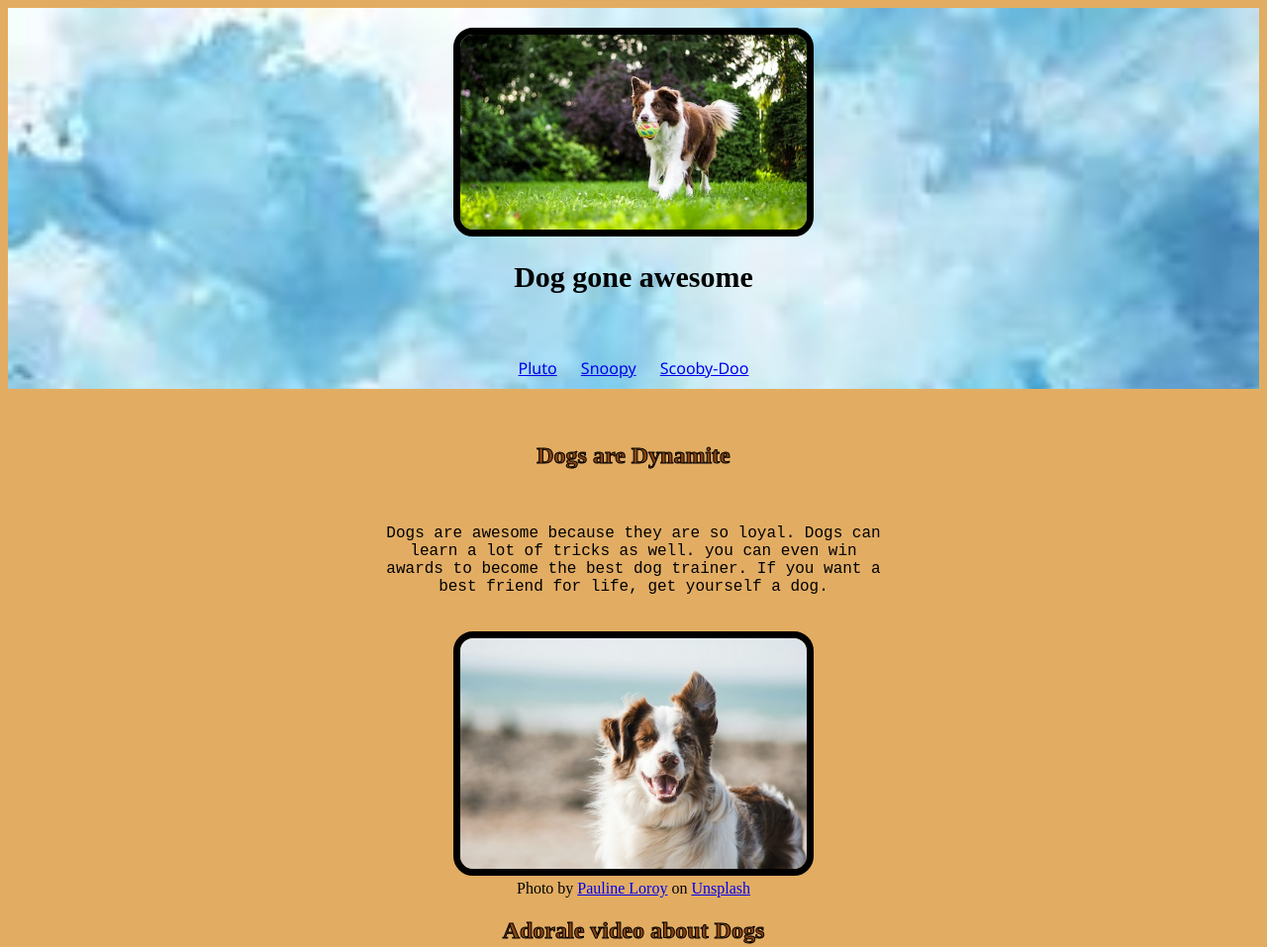
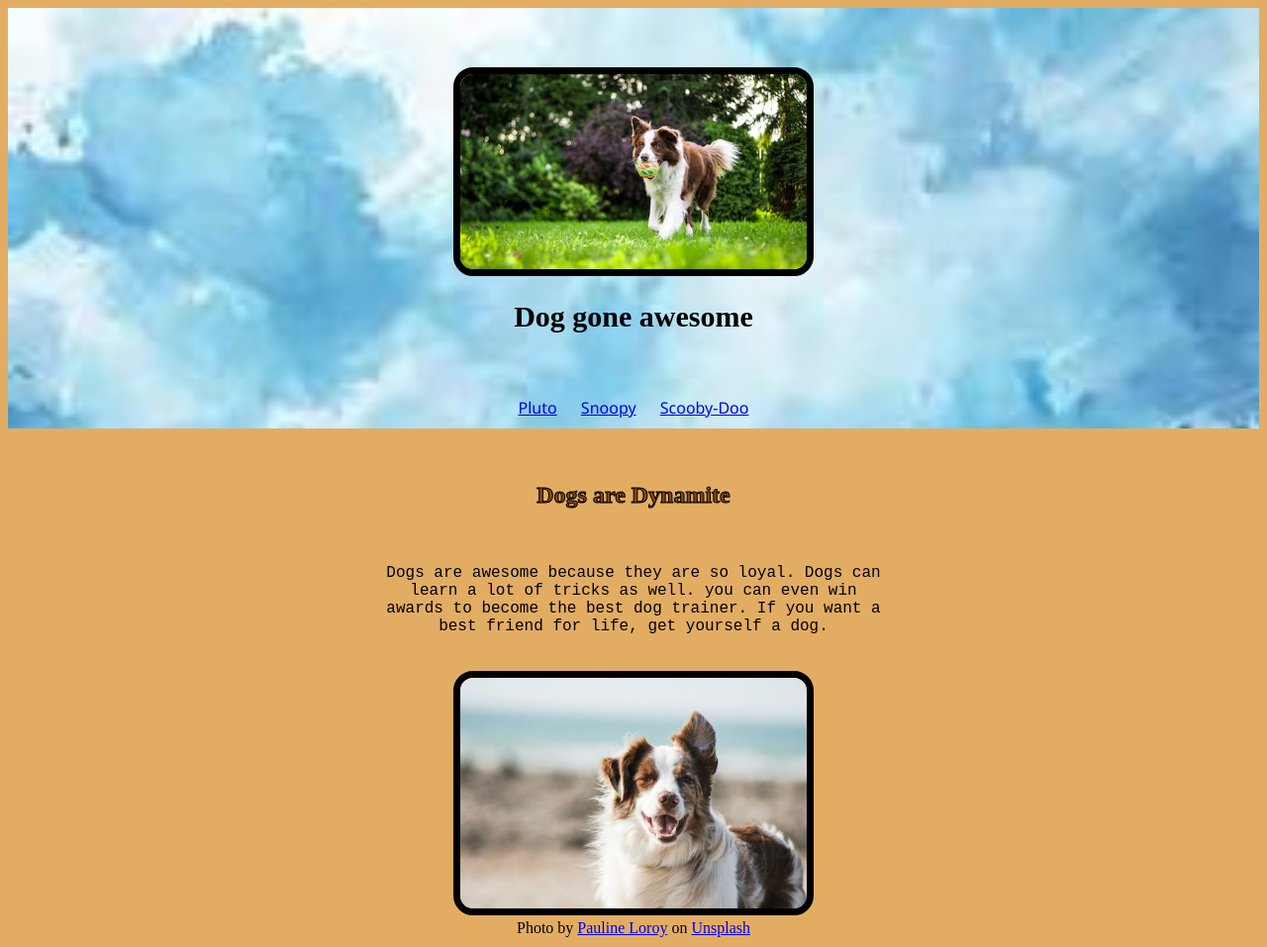
Before and after one commit to TechByJames/TechByJames.github.io, a plain HTML site: page index.html in a window 1280 px wide. Shown: the top 957 px of the page at 99% size. Drawn offline with Linux system fonts and the light colour scheme; a web font is replaced by a local one.

Commit message:
Update styles.css

```diff
--- a/styles.css
+++ b/styles.css
@@ -65,3 +65,6 @@ li{
     display:inline;
     padding: 0px 10px 0px 10px;
 }
+.header-photo{
+    margin:40px 0px 0px 0px;
+}
```
